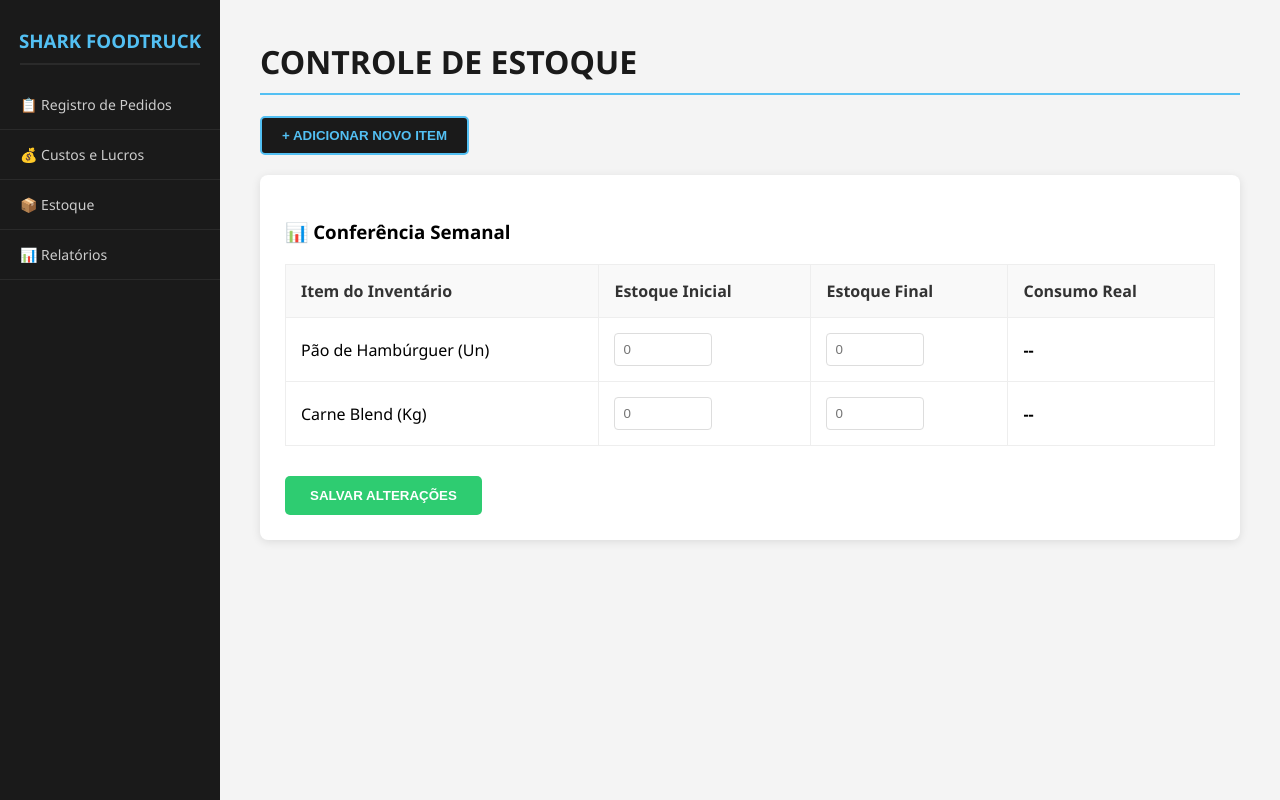
After one commit to Luciano-Univesp/projeto-shark_1, a Flask app: page /estoque in a window 1280 px wide. The commit adds this page. Run offline with Flask 3, Linux system fonts and the light colour scheme.

Commit message:
Finalização da interface Shark Foodtruck: novas telas de estoque e relatórios com menu padronizado

```diff
--- a/Registro_de_pedidos/app.py
+++ b/Registro_de_pedidos/app.py
@@ -107,6 +107,19 @@ def marcar_entregue(id):
 def limpar_pedido():
     session.clear()
     return redirect(url_for("index"))
+@app.route('/custos')
+def custos():
+    # Aqui depois buscaremos o valor das 'Vendas Brutas' do banco de dados
+    vendas_brutas = 5000.00  # Exemplo temporário
+    return render_template('custos.html', vendas=vendas_brutas)
+@app.route('/estoque')
+def estoque():
+    return render_template('estoque.html')
+
+@app.route('/relatorios')
+def relatorios():
+    # Aqui passaremos os dados para os gráficos depois
+    return render_template('relatorios.html')
 
 if __name__ == "__main__":
     app.run(debug=True, port=5000)
--- /dev/null
+++ b/Registro_de_pedidos/templates/estoque.html
@@ -0,0 +1,138 @@
+<!DOCTYPE html>
+<html lang="pt-br">
+<head>
+    <meta charset="UTF-8">
+    <meta name="viewport" content="width=device-width, initial-scale=1.0">
+    <title>Estoque - Shark Foodtruck</title>
+    <style>
+        body {
+            font-family: 'Segoe UI', Tahoma, Geneva, Verdana, sans-serif;
+            margin: 0;
+            background-color: #f4f4f4;
+            display: flex;
+        }
+
+        /* BARRA ESQUERDA PADRONIZADA */
+        .sidebar-left {
+            height: 100vh;
+            width: 220px;
+            position: fixed;
+            left: 0;
+            top: 0;
+            background-color: #1a1a1a;
+            color: white;
+            z-index: 100;
+        }
+
+        .sidebar-left h3 {
+            text-align: center;
+            color: #53c0f3;
+            margin: 0;
+            padding: 28px 0 10px 0; /* Ajustado para alinhar com o index */
+        }
+
+        .sidebar-left hr {
+            margin: 0 20px 15px 20px;
+            border: 0;
+            border-top: 2px solid #2a2a2a;
+        }
+
+        /* ESTILO DOS LINKS QUE TINHA SUMIDO */
+        .sidebar-left a {
+            padding: 15px 20px;
+            text-decoration: none;
+            font-size: 14px;
+            color: #ccc;
+            display: block;
+            border-bottom: 1px solid #2a2a2a;
+            transition: 0.3s;
+        }
+
+        .sidebar-left a:hover { background-color: #53c0f3; color: white; }
+
+        /* CONTEÚDO AJUSTADO */
+        .main-content {
+            margin-left: 220px;
+            padding: 40px;
+            width: calc(100% - 220px);
+            min-height: 100vh;
+            box-sizing: border-box;
+        }
+
+        .card {
+            background: white;
+            padding: 25px;
+            border-radius: 8px;
+            box-shadow: 0 2px 10px rgba(0,0,0,0.1);
+            margin-bottom: 20px;
+        }
+
+        h1 { color: #1a1a1a; border-bottom: 2px solid #53c0f3; padding-bottom: 10px; margin-top: 0; }
+
+        table { width: 100%; border-collapse: collapse; margin-top: 20px; background: white; }
+        th, td { border: 1px solid #eee; padding: 15px; text-align: left; }
+        th { background-color: #f9f9f9; color: #333; }
+
+        .btn-add {
+            background-color: #1a1a1a; color: #53c0f3; border: 2px solid #53c0f3;
+            padding: 10px 20px; cursor: pointer; font-weight: bold; border-radius: 5px;
+            margin-bottom: 20px; transition: 0.3s;
+        }
+        .btn-add:hover { background-color: #53c0f3; color: white; }
+
+        input[type="number"] { width: 80px; padding: 8px; border: 1px solid #ddd; border-radius: 4px; }
+    </style>
+</head>
+<body>
+
+    <div class="sidebar-left">
+        <h3>SHARK FOODTRUCK</h3>
+        <hr>
+        <a href="{{ url_for('index') }}">📋 Registro de Pedidos</a>
+        <a href="/custos">💰 Custos e Lucros</a>
+        <a href="/estoque">📦 Estoque</a>
+        <a href="/relatorios">📊 Relatórios</a>
+    </div>
+
+    <div class="main-content">
+        <h1>CONTROLE DE ESTOQUE</h1>
+
+        <button class="btn-add">+ ADICIONAR NOVO ITEM</button>
+
+        <div class="card">
+            <h3>📊 Conferência Semanal</h3>
+            <table>
+                <thead>
+                    <tr>
+                        <th>Item do Inventário</th>
+                        <th>Estoque Inicial</th>
+                        <th>Estoque Final</th>
+                        <th>Consumo Real</th>
+                    </tr>
+                </thead>
+                <tbody>
+                    <tr>
+                        <td>Pão de Hambúrguer (Un)</td>
+                        <td><input type="number" placeholder="0"></td>
+                        <td><input type="number" placeholder="0"></td>
+                        <td><strong>--</strong></td>
+                    </tr>
+                    <tr>
+                        <td>Carne Blend (Kg)</td>
+                        <td><input type="number" placeholder="0"></td>
+                        <td><input type="number" placeholder="0"></td>
+                        <td><strong>--</strong></td>
+                    </tr>
+                </tbody>
+            </table>
+
+            <div style="margin-top: 30px;">
+                <button style="background-color: #2ecc71; color: white; border: none; padding: 12px 25px; border-radius: 5px; cursor: pointer; font-weight: bold;">
+                    SALVAR ALTERAÇÕES
+                </button>
+            </div>
+        </div>
+    </div>
+
+</body>
+</html>
```
Also changed, not shown: Registro_de_pedidos/templates/custos.html (added, +115 -0 lines), Registro_de_pedidos/templates/index.html (+7 -5 lines), Registro_de_pedidos/templates/relatorios.html (added, +97 -0 lines), 1 other file.
